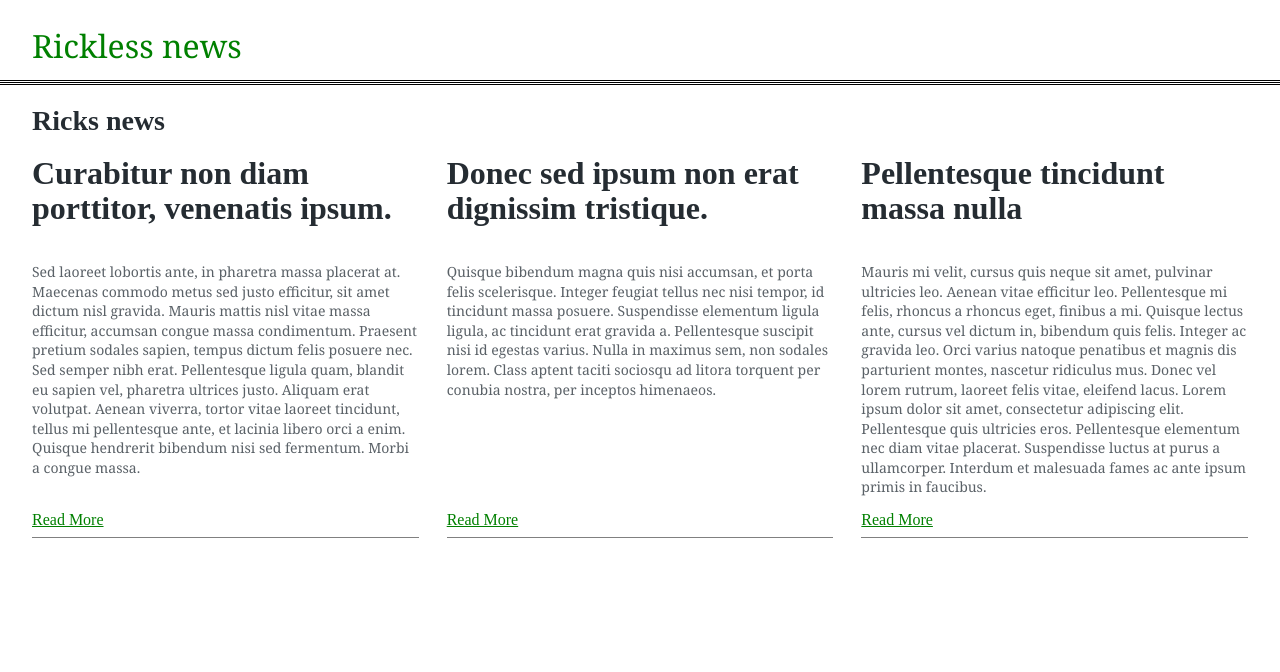
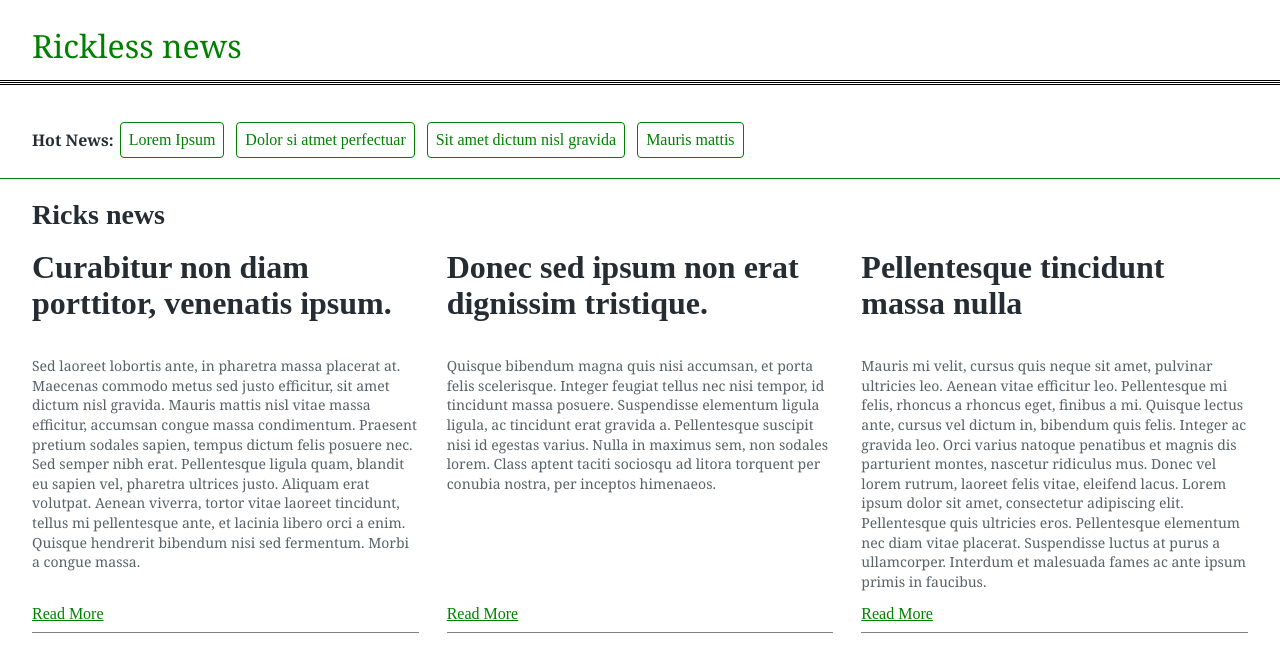
Before and after one commit to Dcode-Evo/testIntegrationFront, a website: page src/index.html in a window 1280 px wide. Drawn offline with nearby package versions, Linux system fonts and the light colour scheme; files that its build step writes are made by us from their sources.

Commit message:
integration

```diff
--- /dev/null
+++ b/src/assets/style/components/_hotNews-list.scss
@@ -0,0 +1,53 @@
+.hotNews-list {
+  display: flex;
+  align-items: flex-start;
+  flex-wrap: wrap;
+  padding: 0;
+  margin: 0;
+  list-style: none;
+
+  @media screen and (min-width: 480px) {
+    justify-content: space-around;
+  }
+
+  @media screen and (min-width: $bp-lg) {
+    justify-content: flex-start;
+  }
+}
+
+.hotNews-list__items {
+  width: 100%;
+  margin-bottom: 10px;
+  text-align: center;
+  border: 1px solid $color-brand-primary;
+  border-radius: 4px;
+
+  &:last-child {
+    margin-bottom: 0;
+  }
+
+  a {
+    display: block;
+    padding: 8px;
+    color: $color-brand-primary;
+    text-decoration: none;
+    font-family: $font-family-highlight;
+    font-size: 16px;
+
+    &:hover {
+      color: white;
+      background: $color-brand-primary;
+    }
+  }
+
+  @media screen and (min-width: 480px) {
+    width: 45%;
+    margin-bottom: 10px;
+  }
+
+  @media screen and (min-width: $bp-lg) {
+    width: auto;
+    margin-bottom: 0;
+    margin-right: 12px;
+  }
+}
--- /dev/null
+++ b/src/assets/style/components/_hotNews.scss
@@ -0,0 +1,20 @@
+.hotNews {
+  padding-bottom: 17px;
+  border-bottom: 1px solid $color-brand-primary;
+
+  @media screen and (min-width: $bp-lg) {
+    display: flex;
+    align-items: center;
+    padding-top: 34px;
+  }
+}
+
+.hotNews-title {
+  font-size: 1.4rem;
+  font-family: $font-family-base;
+
+  @media screen and (min-width: $bp-lg) {
+    font-size: 16px;
+    margin-right: 6px;
+  }
+}
--- a/src/assets/style/main.scss
+++ b/src/assets/style/main.scss
@@ -6,6 +6,10 @@
 @import 'components/article-list';
 @import 'components/page';
 
+// HOT NEWS
+@import 'components/hotNews';
+@import 'components/hotNews-list';
+
 body {
    font-family: $font-family-base;
    color: $text-color;
--- a/src/index.html
+++ b/src/index.html
@@ -25,6 +25,17 @@
          </a>
       </div>
    </div>
+
+   <!-- HOT NEWS -->
+   <nav class="container hotNews">
+      <h2 class="hotNews-title">Hot News:</h2>
+      <ul class="hotNews-list">
+        <li class="hotNews-list__items"><a href="">Lorem Ipsum</a></li>
+        <li class="hotNews-list__items"><a href="">Dolor si atmet perfectuar</a></li>
+        <li class="hotNews-list__items"><a href="">Sit amet dictum nisl gravida</a></li>
+        <li class="hotNews-list__items"><a href="">Mauris mattis</a></li>
+      </ul>
+   </nav>
 
    <div class="container container--list">
       <h1>
```
Also changed, not shown: 1 other file.
